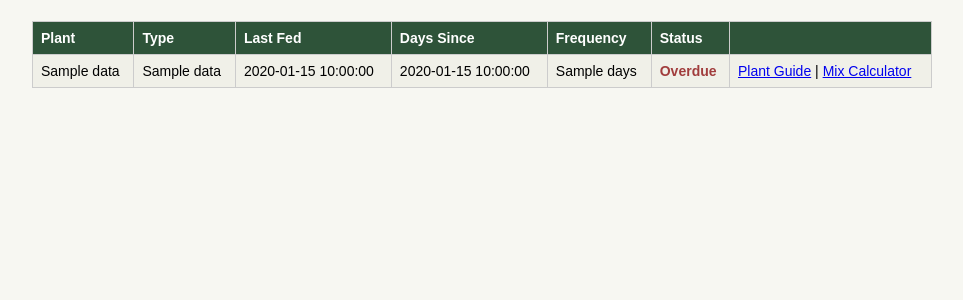
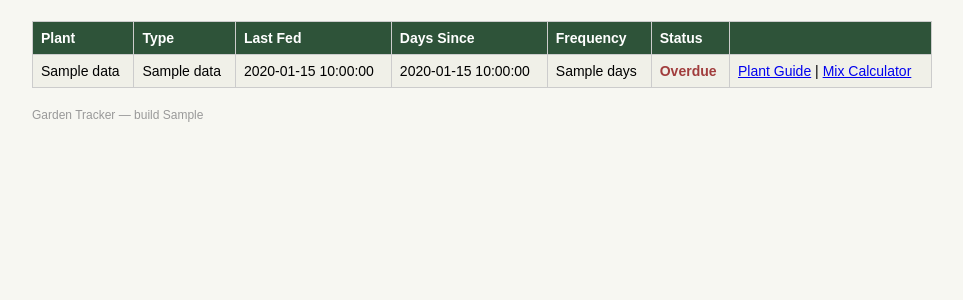
Before and after one commit to WarlockAUS/garden-tracker, a Flask app: template templates/dashboard.html in a window 1280 px wide. Shown: the part 146-446 px from the top of the page, without its empty margins (158-1121 px from the left). Run offline with Flask 3, Linux system fonts and the light colour scheme; the template is opened without the code that fills it: most values are stand-ins (such as "Sample title", 1, 10 or a date in 2020); parts of the project's set-up code (start-up, migrations or seed data) failed here and were passed over.

Commit message:
Add footer with app version to dashboard

```diff
--- a/templates/dashboard.html
+++ b/templates/dashboard.html
@@ -42,4 +42,5 @@
     <tr><td colspan="7">No plants yet. Go to Manage Plants to add one.</td></tr>
     {% endfor %}
 </table>
+<p style="color:#999; font-size:12px; margin-top:20px;">Garden Tracker — build {{ app_version }}</p>
 {% endblock %}
```
